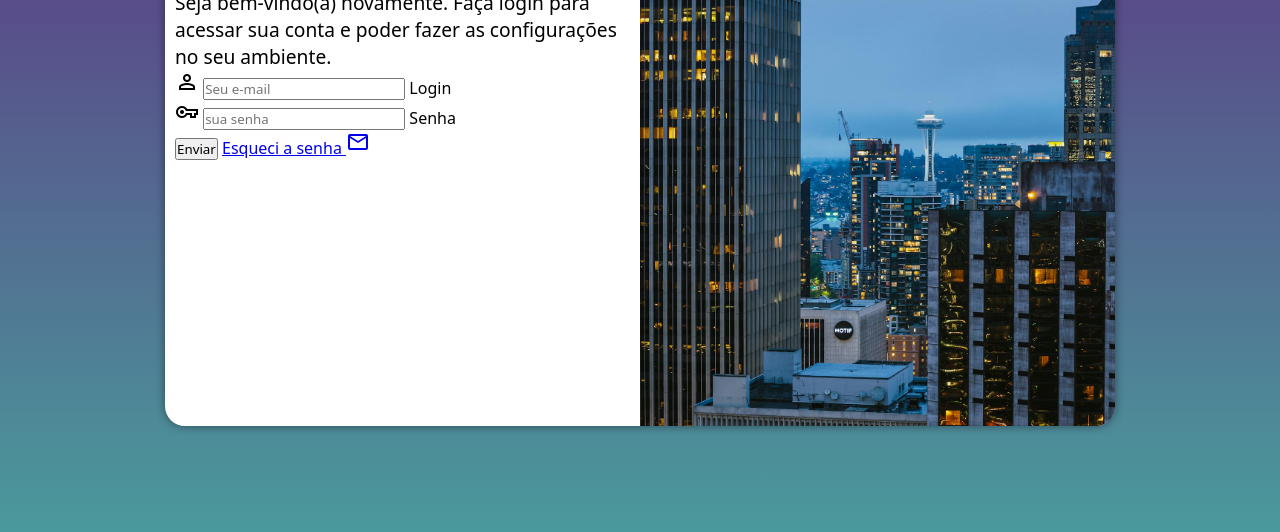
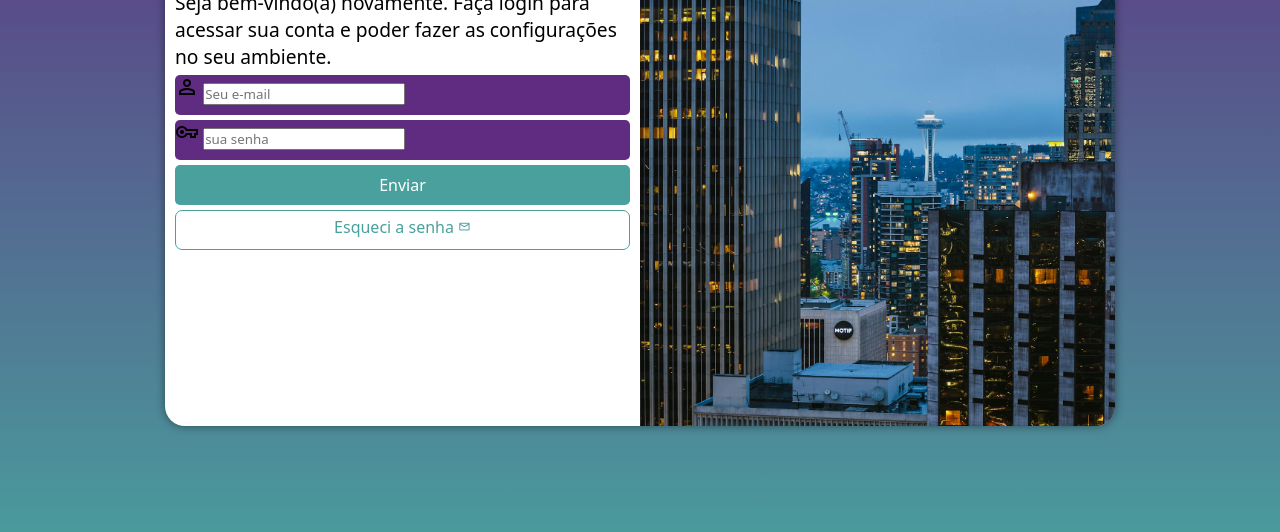
Before and after one commit to CarlosBMWf800/projeto-login, a plain HTML site: page index.html in a window 1280 px wide. Shown: the part 224-756 px from the top of the page. Drawn offline with nearby package versions, Linux system fonts and the light colour scheme.

Commit message:
formatacao do formulario

```diff
--- a/estilos/styles.css
+++ b/estilos/styles.css
@@ -68,3 +68,58 @@ div#formulario > h1 {
 div#formulario > p {
     font-size: 0.8em;
 }
+
+form > div.campo {
+    background-color: #5f2c82;
+    display: block;
+    width: 100%;
+    height: 40px;
+    border-radius: 5px;
+    margin: 5px 0px;
+}
+
+div.campo > label {
+    display: none;
+}
+
+form > input[type=submit] {
+    display: block;
+    font-size: 1em;
+    width: 100%;
+    height: 40px;
+    background-color: #49a09d;
+    color: white;
+    border: none;
+    border-radius: 5px;
+    cursor: pointer;
+
+}
+
+form > input[type=submit]:hover {
+    background-color: #2d6462;
+}
+
+form > a.botao {
+    display: block;
+    text-align: center;
+    font-size: 1em;
+    width: 100%;
+    height: 40px;
+    padding-top: 5px;
+    margin-top: 5px;
+    background-color: white;
+    color: #49a09d;
+    border: 1px solid #49a09d;
+    border-radius: 7px;
+    text-decoration: none;
+
+}
+
+form > a.botao:hover {
+    background-color: #6cd3cf;
+}
+
+form > a.botao > span {
+    font-size: 0.8em;
+
+}
--- a/index.html
+++ b/index.html
@@ -33,7 +33,7 @@
                         <label for="isenha">Senha</label>
                     </div>
                     <input type="submit" value="Enviar">
-                    <a href="esqueci.html">
+                    <a href="esqueci.html" class="botao">
                         Esqueci a senha <span class="material-symbols-outlined">mail</span></a>
 
 
```
